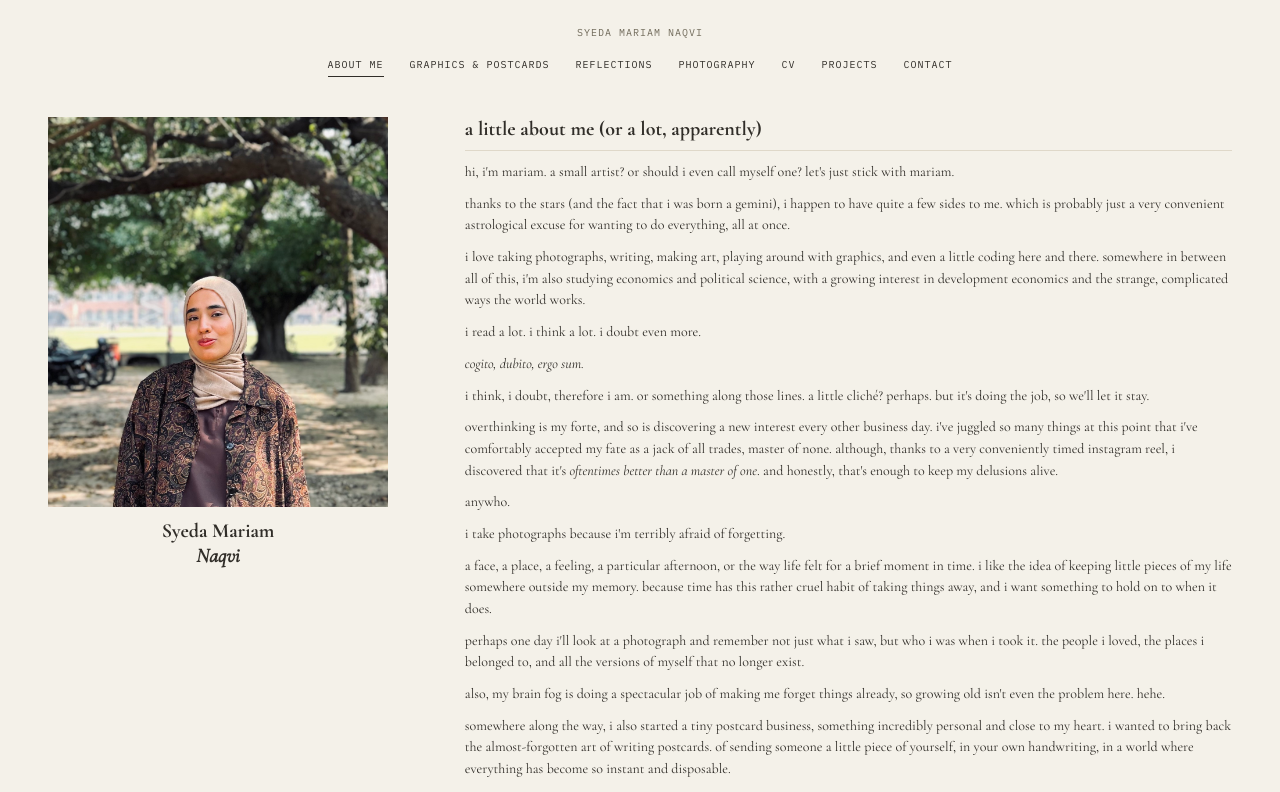
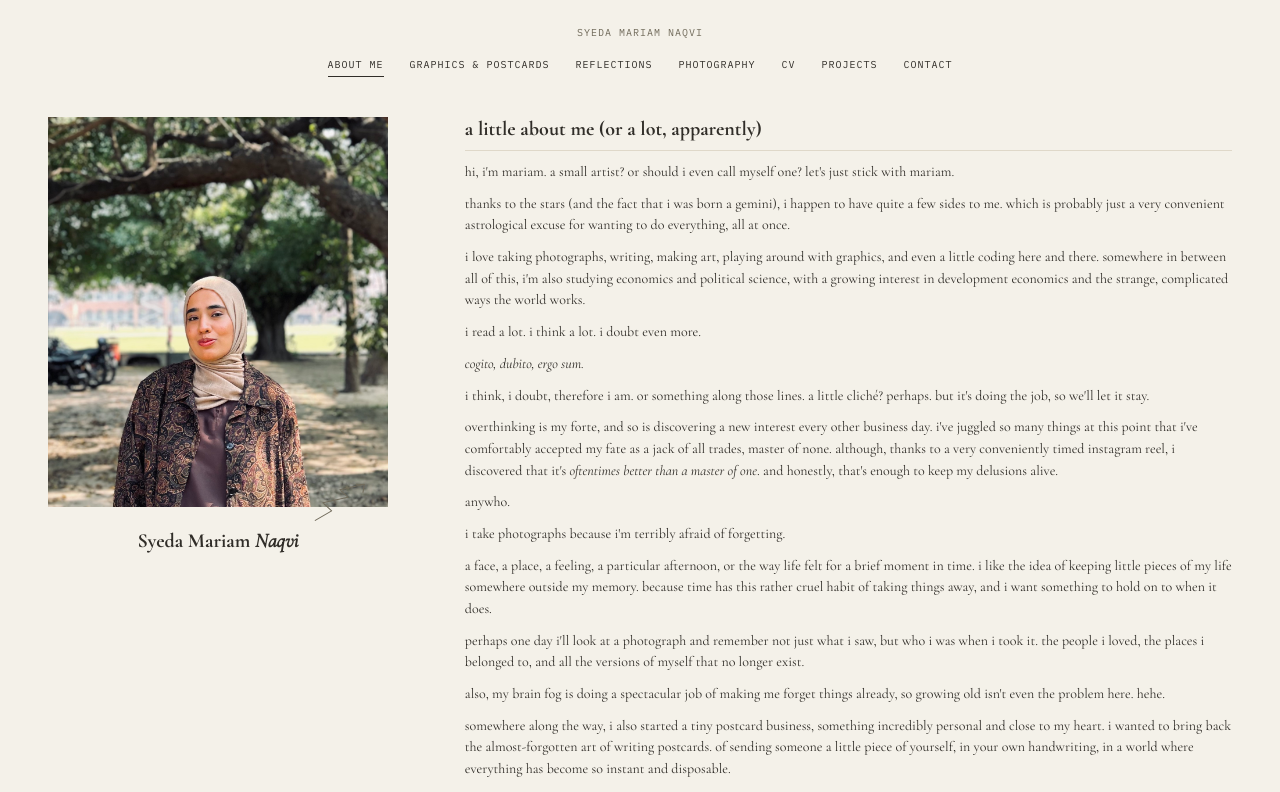
Before and after one commit to mariamnaqvi338-bot/personal-website-, a React (Vite) app: page / in a window 1280 px wide. Shown: the top 792 px of the page. Built offline with nearby package versions, Linux system fonts and the light colour scheme.

Commit message:
Keep portrait name on one line and add a subtle zigzag arrow

```diff
--- a/src/main.tsx
+++ b/src/main.tsx
@@ -12,7 +12,7 @@ function PageHeading({ index, title, subtitle }: { index: string; title: string;
 }
 function ContentsLabel({ children }: { children: React.ReactNode }) { return <div className="contents-label"><span>Contents</span><span className="dotted-line"/><span>{children}</span></div>; }
 function About() {
-  return <div className="about-layout"><aside className="about-profile">{personal.portrait && <figure className="profile-photo"><img src={personal.portrait} width="1170" height="1341" alt="Syeda Mariam Naqvi standing beneath a tree" fetchPriority="high"/></figure>}<h1>Syeda Mariam<br/><em>Naqvi</em></h1></aside><section className="about-story" aria-labelledby="about-title"><h2 id="about-title">{aboutHeading}</h2>{about.map((p,i) => <p key={p} className={i===0 ? 'opening-line' : undefined}><InlineText text={p}/></p>)}</section></div>;
+  return <div className="about-layout"><aside className="about-profile">{personal.portrait && <figure className="profile-photo"><img src={personal.portrait} width="1170" height="1341" alt="Syeda Mariam Naqvi standing beneath a tree" fetchPriority="high"/></figure>}<div className="portrait-signature"><svg className="portrait-arrow" viewBox="0 0 110 65" fill="none" aria-hidden="true"><path d="M18 58 L42 44 L29 32 L66 24 L54 13 L90 5 M78 5 L90 5 L88 17"/></svg><h1>Syeda Mariam <em>Naqvi</em></h1></div></aside><section className="about-story" aria-labelledby="about-title"><h2 id="about-title">{aboutHeading}</h2>{about.map((p,i) => <p key={p} className={i===0 ? 'opening-line' : undefined}><InlineText text={p}/></p>)}</section></div>;
 }
 function Graphics() {
   return <><PageHeading index="I" title="Graphics & postcards" subtitle="Things made to be seen, held, and sent."/><ContentsLabel>GRAPHIC WORK</ContentsLabel>{graphicWork.map((item, i) => <article className="entry" key={item.title}><span className="entry-number">{roman[i] ?? i + 1}</span><div><h2>{item.title}</h2><p>{item.description}</p>{item.images.length > 0 && <div className="image-grid">{item.images.map(image => <figure key={image.src}><img src={image.src} alt={image.alt} loading="lazy"/>{image.caption && <figcaption>{image.caption}</figcaption>}</figure>)}</div>}<p className="quiet-note">Designs and further details will be added to this collection.</p></div><span className="entry-meta">{item.category}</span></article>)}</>;
--- a/src/style.css
+++ b/src/style.css
@@ -247,3 +247,10 @@ footer {
 
 .about-profile h1{margin:12px 0 0;text-align:center}
 @media(max-width:700px){.about-profile{display:flex;flex-direction:column;align-items:center;gap:0}.profile-photo{width:180px;max-width:100%}.about-profile h1{margin-top:10px}}
+
+.portrait-signature{position:relative;width:100%;padding-top:22px}
+.portrait-signature h1{white-space:nowrap;margin:0;text-align:center}
+.portrait-arrow{position:absolute;right:10px;top:-30px;width:75px;height:52px;pointer-events:none;color:var(--muted)}
+.portrait-arrow path{stroke:currentColor;stroke-width:1.5;stroke-linecap:round;stroke-linejoin:round}
+@media(max-width:1000px) and (min-width:701px){.portrait-signature h1{font-size:18px}}
+@media(max-width:700px){.portrait-signature{max-width:280px;padding-top:24px}.portrait-arrow{right:12px;top:-25px;width:65px;height:48px}}
```
